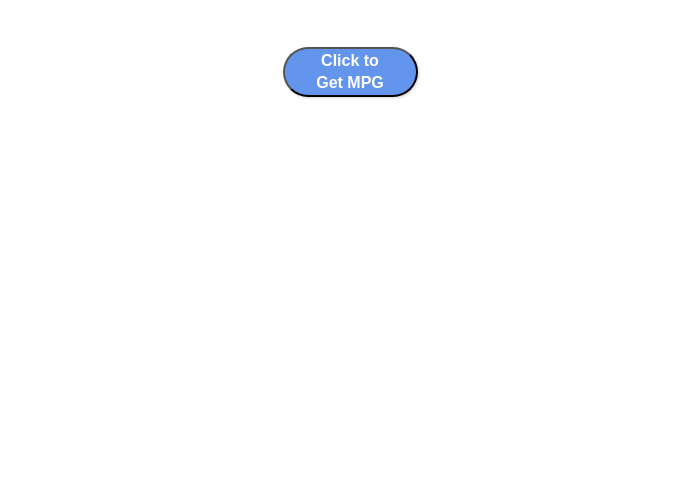
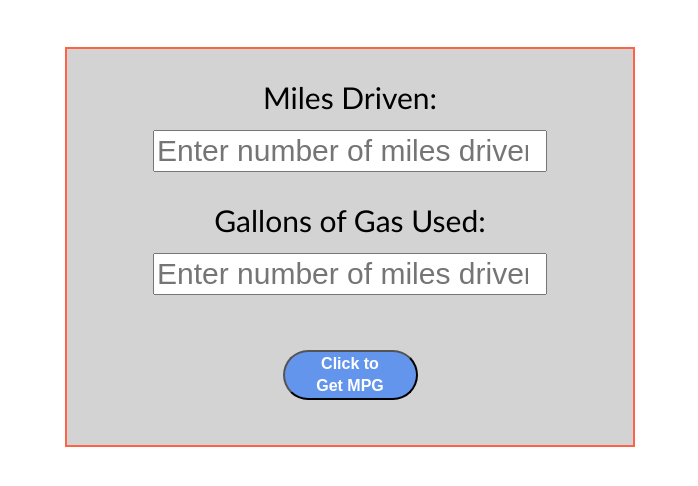
Before and after one commit to shoeke/MpgAppClass, a plain HTML site: page index.html in a window 1280 px wide. Shown: the part 142-628 px from the top of the page, without its empty margins (290-988 px from the left). Drawn offline with Linux system fonts and the light colour scheme.

Commit message:
html form added

```diff
--- a/index.html
+++ b/index.html
@@ -13,8 +13,16 @@
 
         <h1 id = "after">Thanks for Using the Miles Per Gallon Application</h1>
 
-        <button id = "btn">Click to <br> Get MPG</button>
+        <form action="">
+            Miles Driven:<br>
+            <input type="number"id="milesDr" name="milesDriven" placeholder="Enter number of miles driven">
+            <br>Gallons of Gas Used:<br>
+            <input type="number" id="gallonsUsed" name="gallonsUsed" placeholder="Enter number of miles driven">
+            <button id = "btn">Click to <br> Get MPG</button>
+        </form>
 
-        <script src="mpg.js" async defer></script>
+
+
+        <!-- <script src="mpgNew.js" async defer></script> -->
     </body>
 </html>
--- a/styles.css
+++ b/styles.css
@@ -12,7 +12,24 @@ h1 {
     color: tomato;
     display: none;
 }
-
+form {
+    text-align: center;
+    margin: 0 auto;
+    font-family: 'Gill Sans', sans-serif;
+    font-size: 30px;
+    background-color: lightgrey;
+    border: 2px solid tomato;
+    padding: 30px;
+    width: 40%;
+}
+input {
+    height: 36px;
+    font-size: 30px;
+    color: gray;
+    margin-top: 15px;
+    margin-bottom: 30px;
+    text-align: center;
+}
 button {
     display: block;
     width: 135px;
```
Also changed, not shown: mpgNew.js (added).
